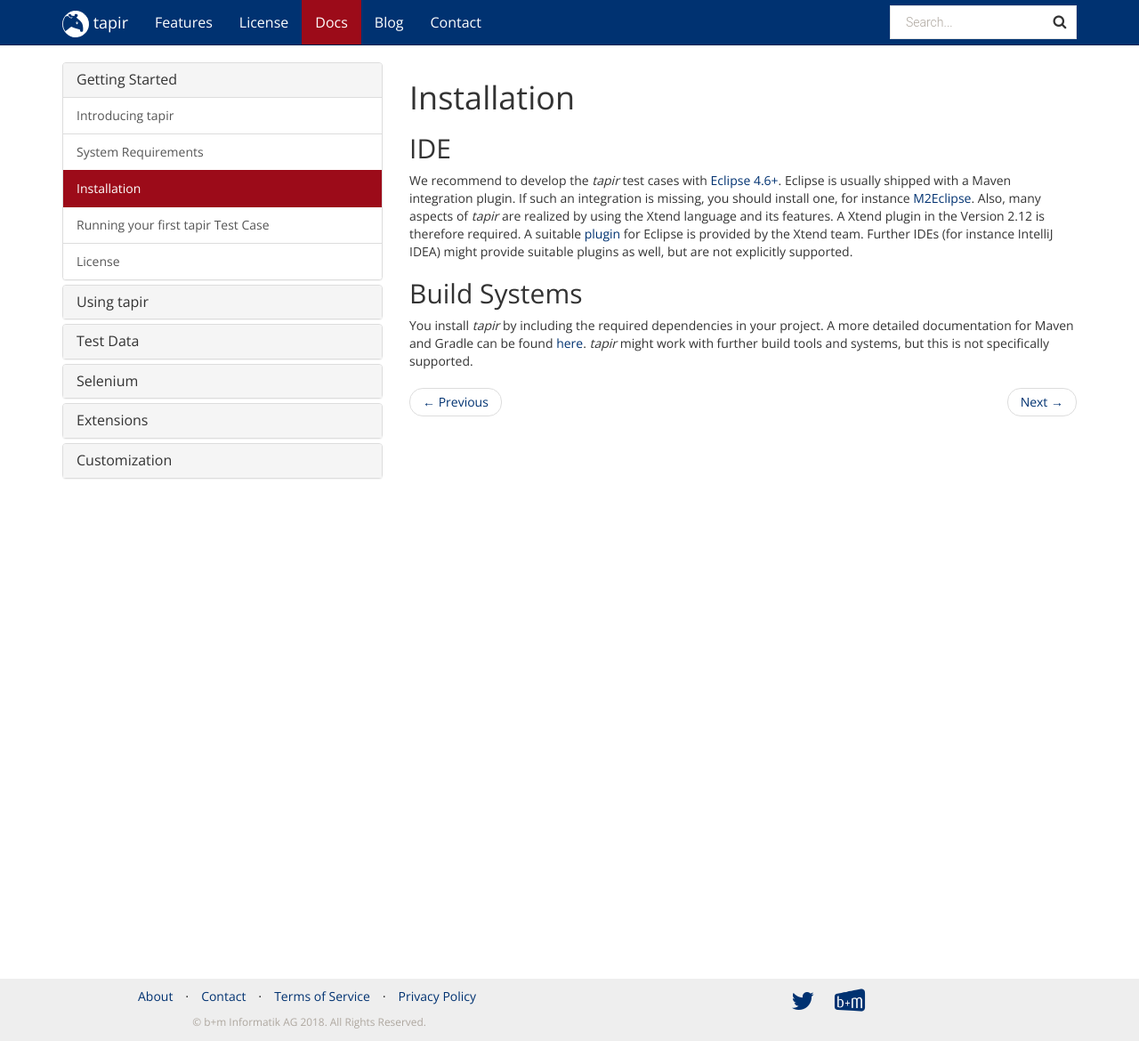
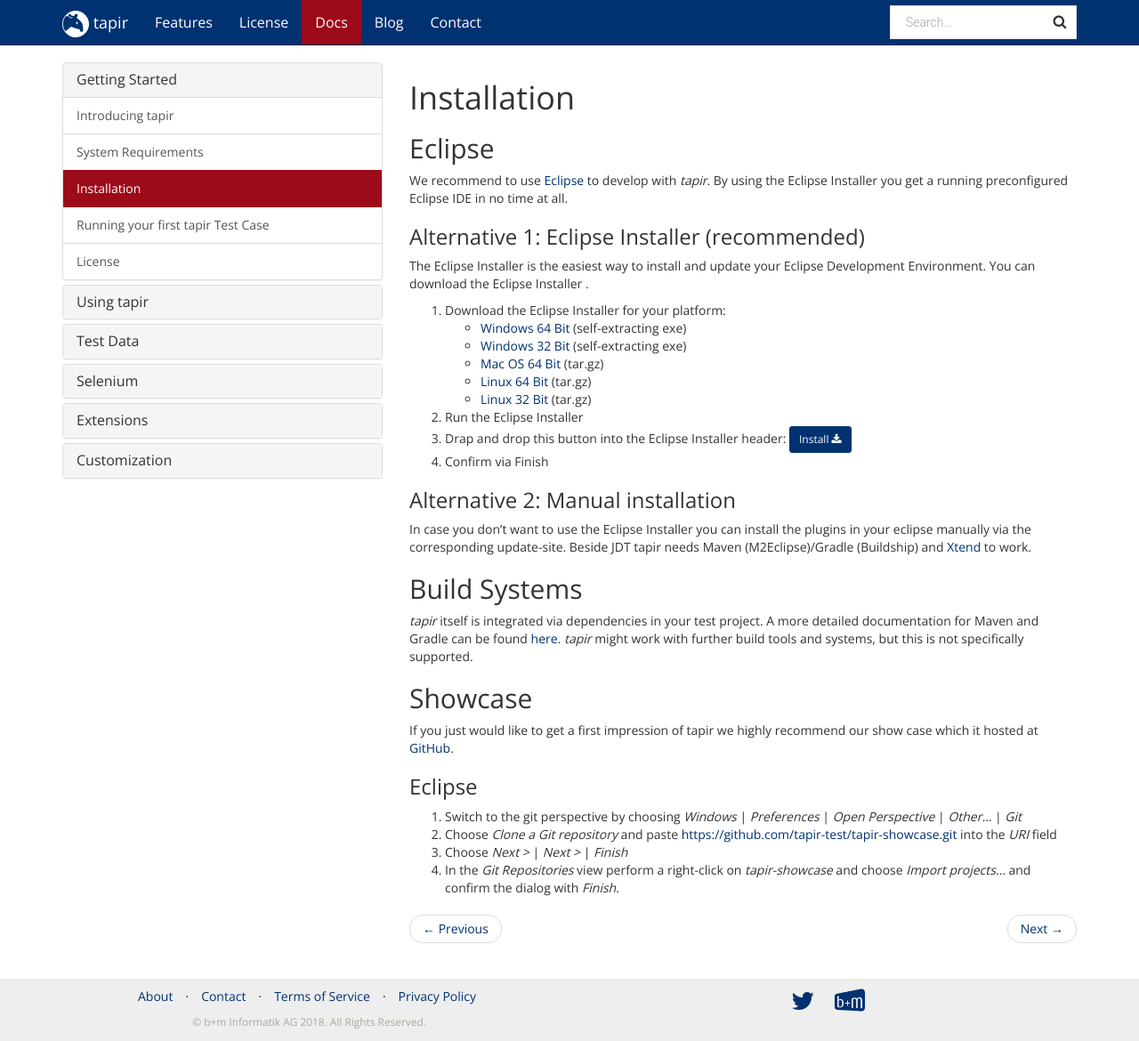
Before and after one commit to tapir-test/tapir-website, a Jekyll site: the page built from _docs/gettingstarted/Installation.md, in a window 1280 px wide and 1170 px high. Shown: the whole window at 89% size. Built offline with Jekyll 4.4.1, drawn with Linux system fonts in a browser that asks for light colours.

Commit message:
Installation doc
Signed-off-by: Oliver Libutzki <oliver.libutzki@bmiag.de>

```diff
--- a/_docs/gettingstarted/Installation.md
+++ b/_docs/gettingstarted/Installation.md
@@ -4,20 +4,37 @@
 permalink: /docs/gettingstarted/installation/
 ---
 
-## IDE
+## Eclipse
 
-We recommend to develop the <i>tapir</i> test cases with <a href="https://eclipse.org/">Eclipse 4.6+</a>. Eclipse
-is usually shipped with a Maven integration plugin. If such an
-integration is missing, you should install one, for instance <a href="http://www.eclipse.org/m2e/">M2Eclipse</a>.
-Also, many aspects of <i>tapir</i> are realized by using the Xtend language and
-its features. A Xtend plugin in the Version 2.12 is therefore required.
-A suitable <a href="https://eclipse.org/xtend/download.html">plugin</a> for Eclipse is provided by the Xtend team. Further IDEs
-(for instance IntelliJ IDEA) might provide suitable plugins as well, but
-are not explicitly supported.
+We recommend to use [Eclipse](https://eclipse.org/) to develop with <i>tapir</i>. By using the Eclipse Installer you get a running preconfigured Eclipse IDE in no time at all.
+
+### Alternative 1: Eclipse Installer (recommended)
+
+The Eclipse Installer is the easiest way to install and update your Eclipse Development Environment. You can download the Eclipse Installer .
+
+1. Download the Eclipse Installer for your platform:
+  * [Windows 64 Bit](http://www.eclipse.org/downloads/download.php?file=/oomph/products/eclipse-inst-win64.exe) (self-extracting exe)
+  * [Windows 32 Bit](http://www.eclipse.org/downloads/download.php?file=/oomph/products/eclipse-inst-win32.exe) (self-extracting exe)
+  * [Mac OS 64 Bit](http://www.eclipse.org/downloads/download.php?file=/oomph/products/eclipse-inst-mac64.tar.gz) (tar.gz)
+  * [Linux 64 Bit](http://www.eclipse.org/downloads/download.php?file=/oomph/products/eclipse-inst-linux64.tar.gz) (tar.gz)
+  * [Linux 32 Bit](http://www.eclipse.org/downloads/download.php?file=/oomph/products/eclipse-inst-linux32.tar.gz) (tar.gz)
+1. Run the Eclipse Installer
+1. Drap and drop this button into the Eclipse Installer header: <a href="https://raw.githubusercontent.com/tapir-test/tapir-oomph-setup/master/tapir-configuration.setup" class="btn btn-primary btn-sm">Install <i class="fa fa-download" aria-hidden="true"></i></a>
+1. Confirm via Finish
+
+### Alternative 2: Manual installation
+In case you don't want to use the Eclipse Installer you can install the plugins in your eclipse manually via the corresponding update-site. Beside JDT tapir needs Maven (M2Eclipse)/Gradle (Buildship) and [Xtend](https://www.eclipse.org/xtend/download.html) to work.
+
 
 ## Build Systems
 
-You install <i>tapir</i> by including the required dependencies in your
-project. A more detailed documentation for Maven and Gradle can be found
-<a href="{{ "/docs/usingtapir/build-systems/" | prepend: site.baseurl }}">here</a>. <i>tapir</i> might work with further build tools and systems, but this is
-not specifically supported.
+*tapir* itself is integrated via dependencies in your test project. A more detailed documentation for Maven and Gradle can be found [here]({{ "/docs/usingtapir/build-systems/" | prepend: site.baseurl }}). *tapir* might work with further build tools and systems, but this is not specifically supported.
+
+## Showcase
+If you just would like to get a first impression of tapir we highly recommend our show case which it hosted at [GitHub](https://github.com/tapir-test/tapir-showcase).
+
+### Eclipse
+1. Switch to the git perspective by choosing *Windows* \| *Preferences* \| *Open Perspective* \| *Other...* \| *Git*
+1. Choose *Clone a Git repository* and paste [https://github.com/tapir-test/tapir-showcase.git](https://github.com/tapir-test/tapir-showcase.git) into the *URI* field
+1. Choose *Next >* \| *Next >* \| *Finish*
+1. In the *Git Repositories* view perform a right-click on *tapir-showcase* and choose *Import projects...* and confirm the dialog with *Finish*.
```
